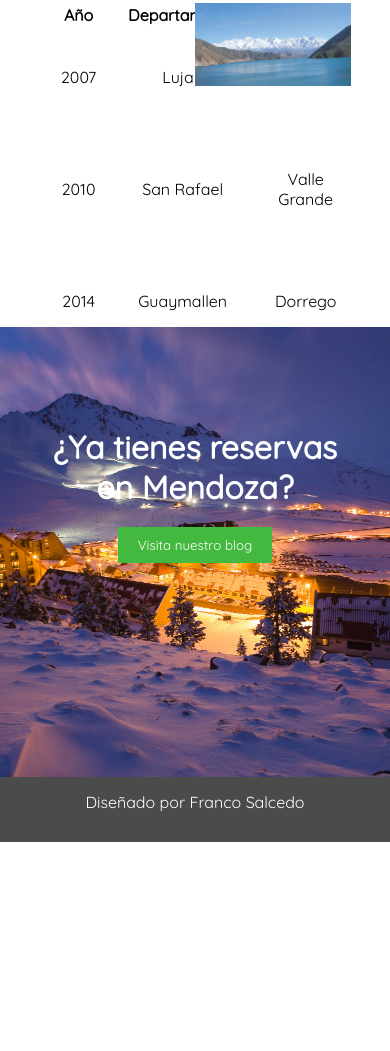
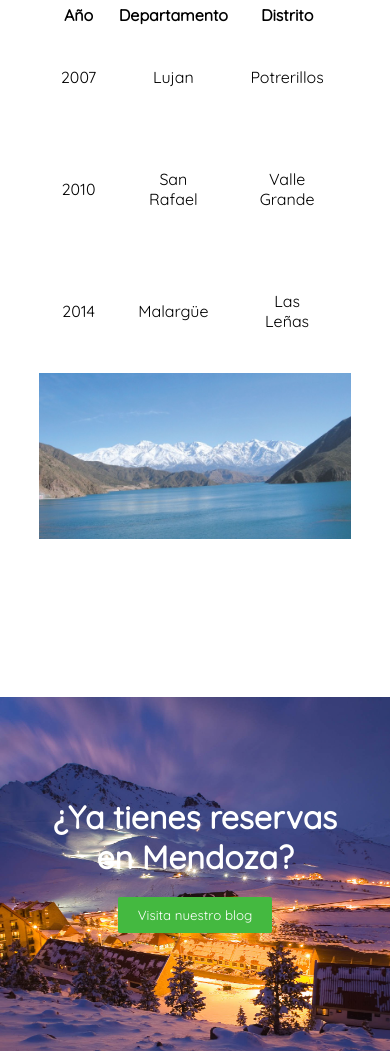
Before and after one commit to salcedofranco/maquetandoHtmlCss, a plain HTML site: page index.html in a window 390 px wide. Shown: the part 1293-2344 px from the top of the page. Before the commit the page ends 2135 px from the top, so only its background shows below. Drawn offline with Linux system fonts and the light colour scheme.

Commit message:
agrego media queris

```diff
--- a/css/styles.css
+++ b/css/styles.css
@@ -114,6 +114,12 @@ div.cont-tabla{
 
 }
 
+@media (max-width:576px){
+    .cont-tabla{
+        width: 100%;
+    }
+}
+
 .cont-tabla table{
     width: 100%;
     text-align: center;
@@ -121,6 +127,12 @@ div.cont-tabla{
 
 .cont-tabla table td{
     padding: 40px 20px;
+}
+
+@media (max-width: 576px){
+    .img-tabla{
+        width: 100%!important;
+    }
 }
 
 div.img-tabla{
--- a/index.html
+++ b/index.html
@@ -65,8 +65,8 @@
                             </tr>
                             <tr>
                                 <td>2014</td>
-                                <td>Guaymallen</td>
-                                <td>Dorrego</td>
+                                <td>Malargüe</td>
+                                <td>Las Leñas</td>
                             </tr>
                         </tbody>
                     </table>
```
